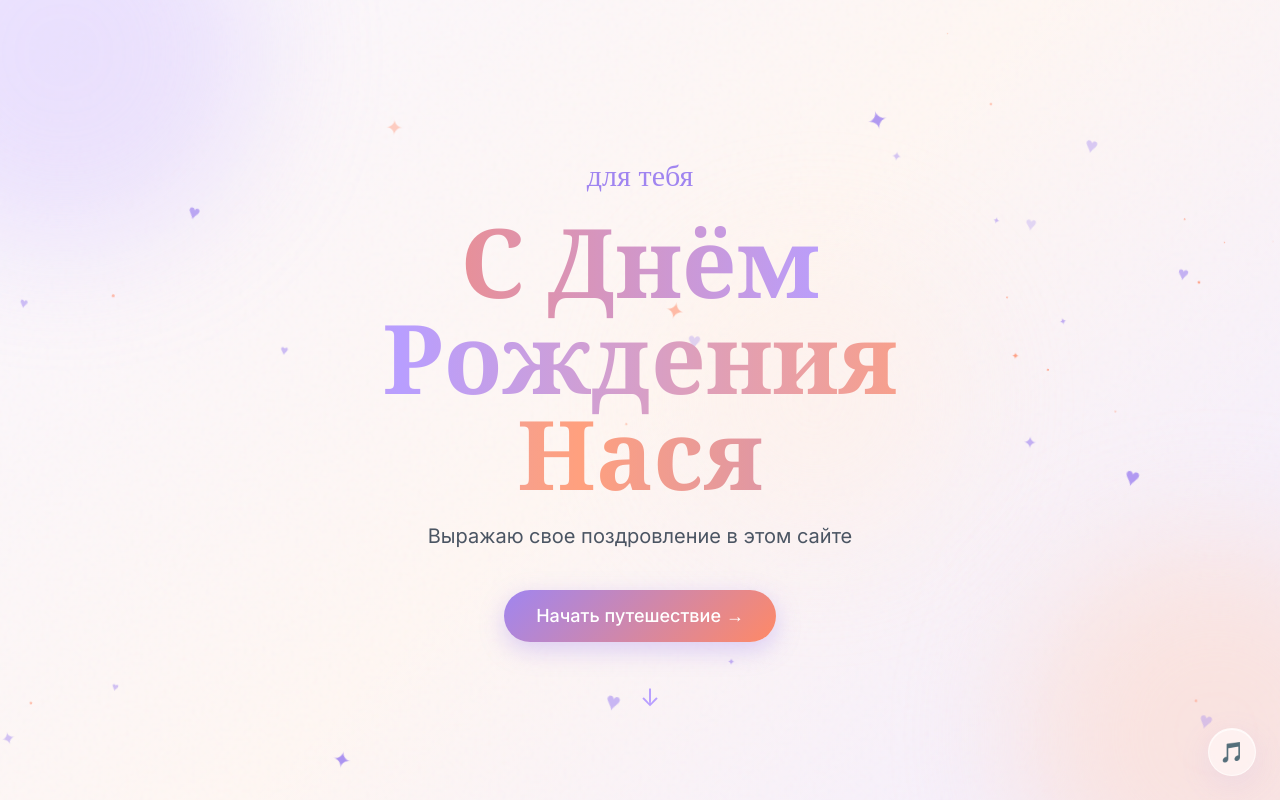
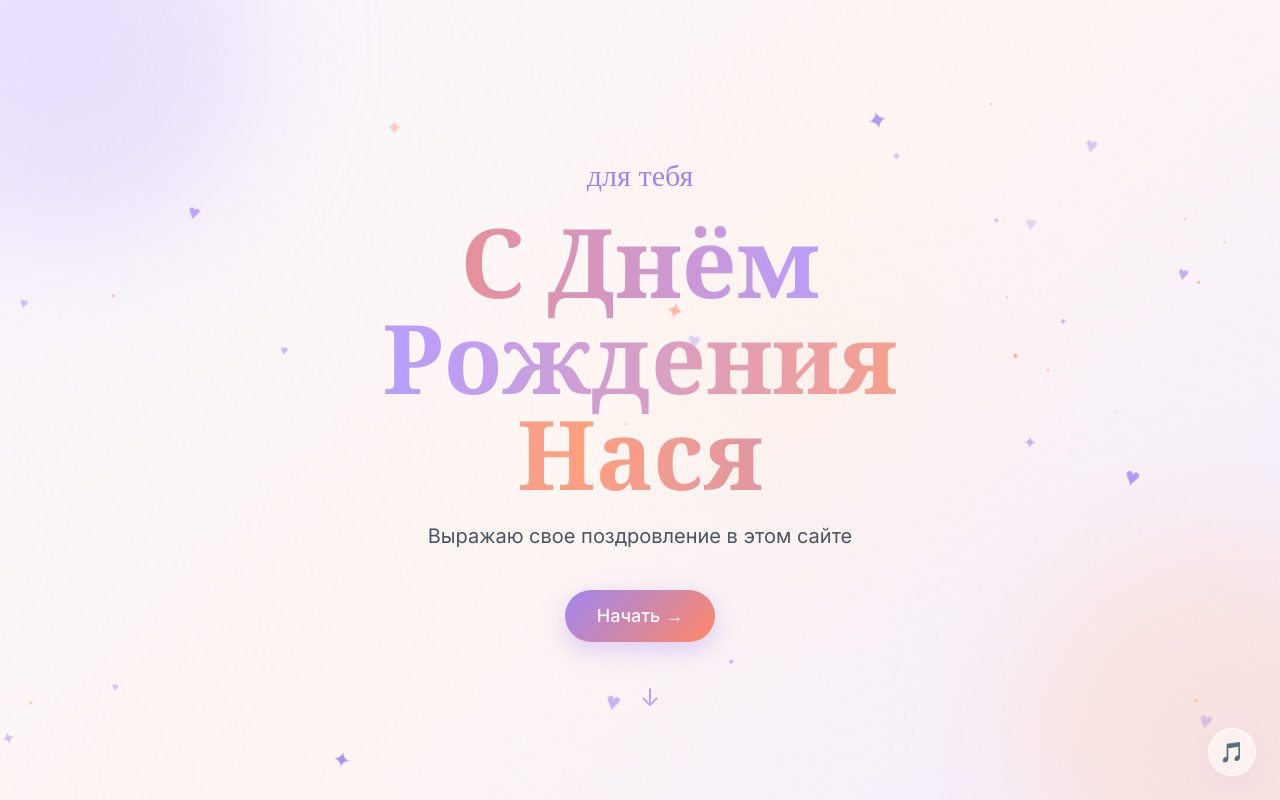
Before and after one commit to stanislaaww/birthday-gift, a React (Vite) app in the folder client/: page / in a window 1280 px wide. Shown: the top 800 px of the page. Built offline with nearby package versions, Linux system fonts and the light colour scheme; no server answers; a web font is replaced by a local one.

Commit message:
Update HeroSection.jsx

```diff
--- a/client/src/sections/HeroSection.jsx
+++ b/client/src/sections/HeroSection.jsx
@@ -49,7 +49,7 @@ export default function HeroSection({ content, onStart }) {
           onClick={onStart}
           className="btn-primary text-lg"
         >
-          Начать путешествие →
+          Начать →
         </motion.button>
 
         <div className="flex justify-center">
```
